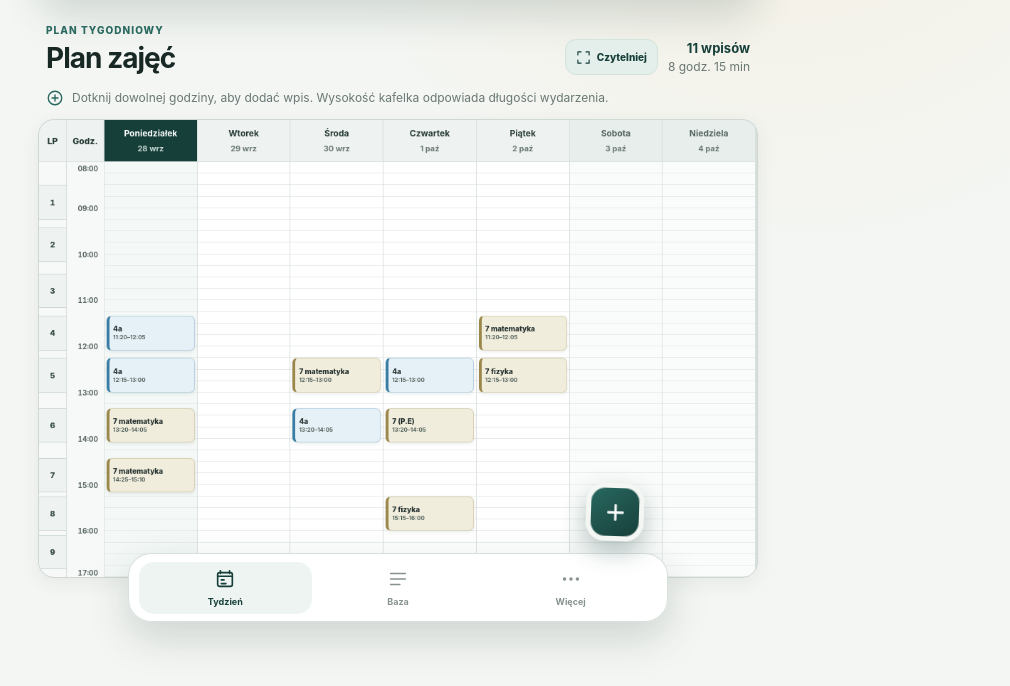
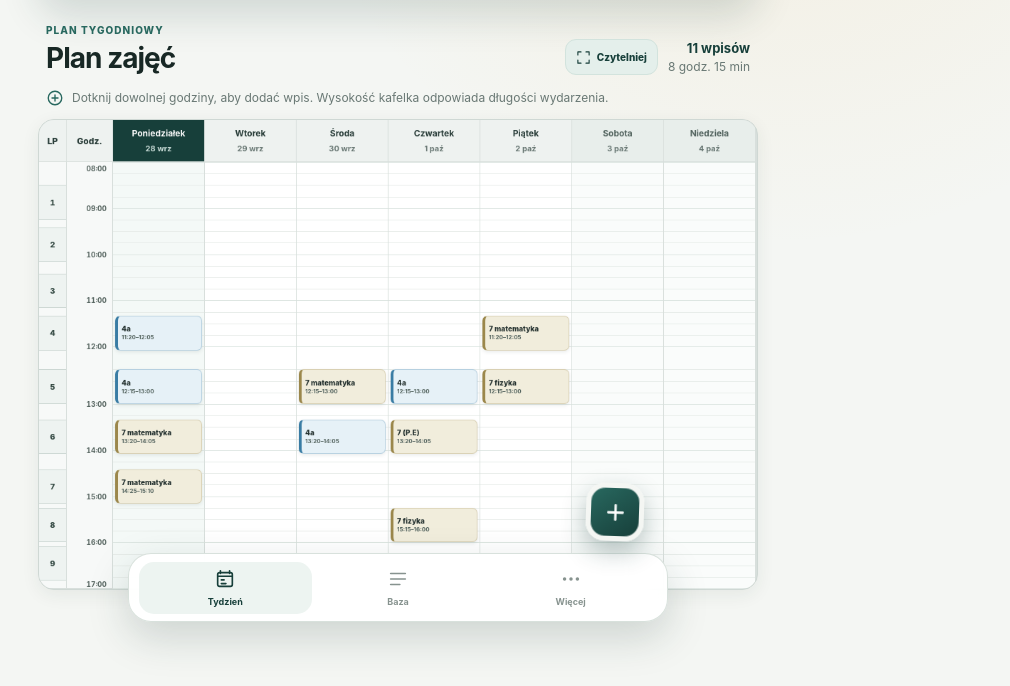
Before and after one commit to A6r6n6i6E/Calendar, a website with bundled scripts: page index.html in a window 1280 px wide. Shown: the part 168-854 px from the top of the page, without its empty margins (242-1252 px from the left). Built offline with nearby package versions, Linux system fonts and the light colour scheme; files whose address does not match are found by name.

Commit message:
Add files via upload

```diff
--- a/app.js
+++ b/app.js
@@ -7,10 +7,12 @@ import {
   getTimelineRange,
   isSameDay,
   layoutEventLanes,
+  minuteAtVisualTimelineOffset,
   minutesToTime,
   startOfWeek,
   timeToMinutes,
   toDateKey,
+  visualTimelineOffset,
   weekdayNumber,
 } from "./utils.js";
 import { CATEGORY_CONFIG, INITIAL_BASE_EVENTS, TIME_SLOTS, WEEKDAY_NAMES } from "./data.js";
@@ -20,6 +22,21 @@ const FIT_PREFERENCE_KEY = "moj-plan-fit-table";
 const SYNC_CODE_KEY = "moj-plan-sync-code";
 const MINUTE_HEIGHT = 1.08;
 const SYNC_INTERVAL = 30_000;
+const VISUAL_BREAK_EXPANSIONS = [
+  {
+    start: timeToMinutes(TIME_SLOTS[3].end),
+    end: timeToMinutes(TIME_SLOTS[4].start),
+    extra: 16,
+  },
+];
+
+function timelineY(minutes, range) {
+  return visualTimelineOffset(minutes, range.start, MINUTE_HEIGHT, VISUAL_BREAK_EXPANSIONS);
+}
+
+function timelineHeight(range) {
+  return timelineY(range.end, range);
+}
 
 function freshState() {
   return {
@@ -329,8 +346,10 @@ function createTimelineEvent(event, date, conflictIds, range) {
   button.className = `grid-event${event.cancelled ? " is-cancelled" : ""}${conflictIds.has(`${event.source}:${event.id}`) ? " has-conflict" : ""}${duration < 30 ? " is-short" : ""}`;
   button.style.setProperty("--event-color", category.color);
   button.style.setProperty("--event-soft", category.soft);
-  button.style.top = `${(timeToMinutes(event.start) - range.start) * MINUTE_HEIGHT}px`;
-  button.style.height = `${Math.max(18, duration * MINUTE_HEIGHT)}px`;
+  const startY = timelineY(timeToMinutes(event.start), range);
+  const endY = timelineY(timeToMinutes(event.end), range);
+  button.style.top = `${startY}px`;
+  button.style.height = `${Math.max(18, endY - startY)}px`;
   button.style.left = `calc(${(event.lane / event.laneCount) * 100}% + 3px)`;
   button.style.width = `calc(${100 / event.laneCount}% - 6px)`;
   button.setAttribute("aria-label", `${event.title}, ${event.start}–${event.end}${event.cancelled ? ", odwołane" : ", kliknij, aby edytować"}`);
@@ -354,7 +373,13 @@ function suggestedEndFromStart(startMinutes) {
 function addEventAtTimelinePoint(date, range, column, clientY) {
   const bounds = column.getBoundingClientRect();
   const ratio = Math.max(0, Math.min(1, (clientY - bounds.top) / bounds.height));
-  const rawMinutes = range.start + ratio * (range.end - range.start);
+  const rawMinutes = minuteAtVisualTimelineOffset(
+    ratio * timelineHeight(range),
+    range.start,
+    range.end,
+    MINUTE_HEIGHT,
+    VISUAL_BREAK_EXPANSIONS,
+  );
   const startMinutes = Math.min(range.end - 5, Math.round(rawMinutes / 5) * 5);
   selectedDate = date;
   openEventForm({
@@ -372,8 +397,16 @@ function createTimelineDay(date, events, conflictIds, range) {
   column.setAttribute("role", "gridcell");
   column.setAttribute("tabindex", "0");
   column.setAttribute("aria-label", `${WEEKDAY_NAMES[weekdayNumber(date)]}. Dotknij wybraną godzinę, aby dodać wydarzenie.`);
-  column.style.height = `${(range.end - range.start) * MINUTE_HEIGHT}px`;
-  column.style.setProperty("--quarter-height", `${15 * MINUTE_HEIGHT}px`);
+  column.style.height = `${timelineHeight(range)}px`;
+
+  const firstGridMinute = Math.ceil(range.start / 15) * 15;
+  for (let minute = firstGridMinute; minute <= range.end; minute += 15) {
+    const line = document.createElement("span");
+    line.className = `timeline-grid-line${minute % 60 === 0 ? " is-hour" : ""}`;
+    line.style.top = `${timelineY(minute, range)}px`;
+    line.setAttribute("aria-hidden", "true");
+    column.append(line);
+  }
 
   layoutEventLanes(events).forEach((event) => {
     column.append(createTimelineEvent(event, date, conflictIds, range));
@@ -384,7 +417,7 @@ function createTimelineDay(date, events, conflictIds, range) {
     if (now >= range.start && now <= range.end) {
       const line = document.createElement("span");
       line.className = "now-line";
-      line.style.top = `${(now - range.start) * MINUTE_HEIGHT}px`;
+      line.style.top = `${timelineY(now, range)}px`;
       line.setAttribute("aria-hidden", "true");
       column.append(line);
     }
@@ -414,13 +447,13 @@ function createLessonRail(range, kind) {
   rail.className = kind === "number" ? "lesson-number-rail" : "timeline-rail";
   rail.setAttribute("role", "rowheader");
   rail.setAttribute("aria-label", kind === "number" ? "Numery lekcji" : "Oś godzin");
-  rail.style.height = `${(range.end - range.start) * MINUTE_HEIGHT}px`;
+  rail.style.height = `${timelineHeight(range)}px`;
 
   if (kind === "time") {
     for (let minute = range.start; minute <= range.end; minute += 60) {
       const label = document.createElement("span");
       label.className = `timeline-hour${minute === range.start ? " is-first" : ""}${minute === range.end ? " is-last" : ""}`;
-      label.style.top = `${(minute - range.start) * MINUTE_HEIGHT}px`;
+      label.style.top = `${timelineY(minute, range)}px`;
       label.textContent = axisTime(minute);
       rail.append(label);
     }
@@ -435,8 +468,8 @@ function createLessonRail(range, kind) {
     const visibleEnd = Math.min(end, range.end);
     const marker = document.createElement("span");
     marker.className = "lesson-slot lesson-slot--number";
-    marker.style.top = `${(visibleStart - range.start) * MINUTE_HEIGHT}px`;
-    marker.style.height = `${(visibleEnd - visibleStart) * MINUTE_HEIGHT}px`;
+    marker.style.top = `${timelineY(visibleStart, range)}px`;
+    marker.style.height = `${timelineY(visibleEnd, range) - timelineY(visibleStart, range)}px`;
     marker.textContent = String(slot.number);
     marker.setAttribute("aria-label", `Lekcja ${slot.number}, ${slot.start}–${slot.end}`);
     rail.append(marker);
--- a/index.html
+++ b/index.html
@@ -138,7 +138,7 @@
           </div>
 
           <button class="danger-link" id="resetButton" type="button">Przywróć początkowy plan bazowy</button>
-          <p class="app-version">Mój Plan · wersja 2.2.1</p>
+          <p class="app-version">Mój Plan · wersja 2.2.2</p>
         </section>
       </main>
 
--- a/styles.css
+++ b/styles.css
@@ -394,7 +394,7 @@ svg {
 
 .timetable-grid {
   display: grid;
-  grid-template-columns: 38px 52px repeat(7, minmax(128px, 1fr));
+  grid-template-columns: 38px 64px repeat(7, minmax(128px, 1fr));
   grid-template-rows: 58px auto;
   gap: 1px;
   min-width: 1006px;
@@ -520,14 +520,21 @@ svg {
   grid-row: 2;
   min-width: 0;
   background-color: #fff;
-  background-image: repeating-linear-gradient(
-    to bottom,
-    transparent 0,
-    transparent calc(var(--quarter-height) - 1px),
-    #e7ece9 calc(var(--quarter-height) - 1px),
-    #e7ece9 var(--quarter-height)
-  );
   cursor: crosshair;
+}
+
+.timeline-grid-line {
+  position: absolute;
+  z-index: 0;
+  right: 0;
+  left: 0;
+  height: 1px;
+  background: #e7ece9;
+  pointer-events: none;
+}
+
+.timeline-grid-line.is-hour {
+  background: #dce5e1;
 }
 
 .timeline-day.is-today-column {
--- a/utils.js
+++ b/utils.js
@@ -70,6 +70,29 @@ export function getTimelineRange(events, defaultStart = 8 * 60, defaultEnd = 17
   return { start, end: Math.max(start + 60, end) };
 }
 
+export function visualTimelineOffset(minutes, rangeStart, minuteHeight, expansions = []) {
+  const expansionProgress = (value, expansion) => {
+    if (expansion.end <= expansion.start) return 0;
+    return Math.max(0, Math.min(1, (value - expansion.start) / (expansion.end - expansion.start)));
+  };
+  return (minutes - rangeStart) * minuteHeight + expansions.reduce((total, expansion) => (
+    total + (expansionProgress(minutes, expansion) - expansionProgress(rangeStart, expansion)) * expansion.extra
+  ), 0);
+}
+
+export function minuteAtVisualTimelineOffset(offset, rangeStart, rangeEnd, minuteHeight, expansions = []) {
+  const totalHeight = visualTimelineOffset(rangeEnd, rangeStart, minuteHeight, expansions);
+  const target = Math.max(0, Math.min(totalHeight, offset));
+  let low = rangeStart;
+  let high = rangeEnd;
+  for (let iteration = 0; iteration < 32; iteration += 1) {
+    const middle = (low + high) / 2;
+    if (visualTimelineOffset(middle, rangeStart, minuteHeight, expansions) < target) low = middle;
+    else high = middle;
+  }
+  return (low + high) / 2;
+}
+
 export function layoutEventLanes(events) {
   const sorted = [...events]
     .map((event) => ({
```
